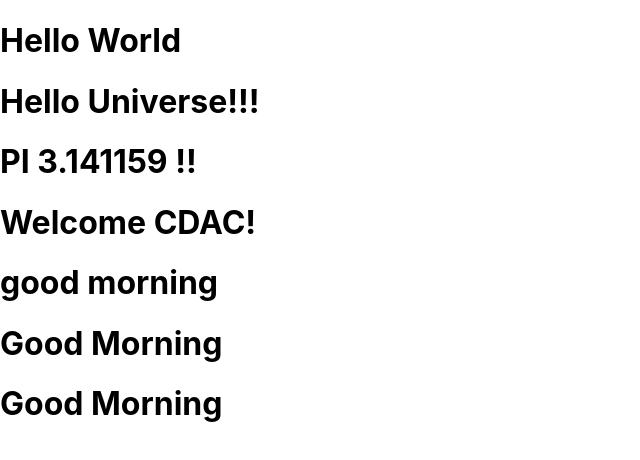
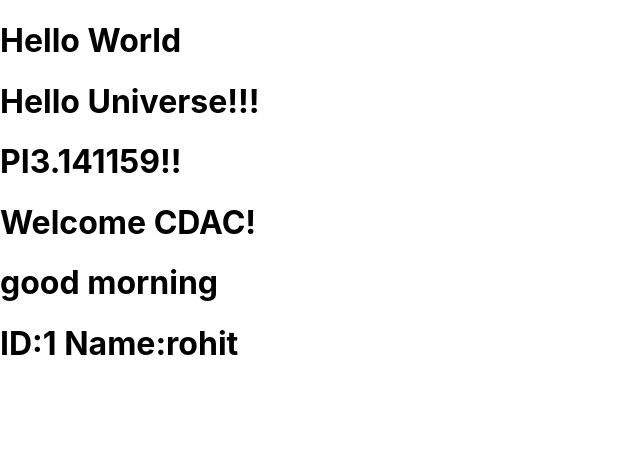
Before and after one commit to Poojakadam23/second-react-app, a React (Create React App) app: page / in a window 1280 px wide. Shown: the top 460 px of the page, without its empty margins (0-640 px from the left). Built offline with nearby package versions, Linux system fonts and the light colour scheme.

Commit message:
interpolation object

```diff
--- a/src/App.js
+++ b/src/App.js
@@ -1,28 +1,23 @@
 
-function App() {
-  let str = `Hello Universe!!!`;
-  let pi = 3.141159;
-  let active = true;
-  let isUserdLoggedIn = true;
+function App(){
+  let str=`Hello Universe!!!`;
+  let pi=3.141159;
+  let active=true;
+  let isUserLoggedIn = true;
+  let user = {id:1,name:"rohit"}
 
-  // JSX
-  return (
+  return(
     <>
-      <h1>Hello World</h1>
-      <h1>{str}</h1>
-      <h1>PI {pi} !!</h1>
-
-      {/**IF Logged In */}
-      {isUserdLoggedIn && <h1>Welcome CDAC!</h1>}
-
-      {/** Usage of Boolean */}
-      <h1>{active ? "good morning" : "good night"}</h1>
-
-      {/** MOST USEFUL  */}
-      {active && <h1>Good Morning</h1>}
-      {active ? <h1>Good Morning</h1> : <h1>Good Night</h1>}
+    <h1>Hello World</h1>
+    <h1>{str}</h1>
+    <h1>PI{pi}!!</h1>
+    {isUserLoggedIn && <h1>Welcome CDAC!</h1>}
+    <h1>{active?"good morning" : "good night"}</h1>
+    <h1>
+      ID:{user.id} Name:{user.name}
+    </h1>
     </>
   );
+
 }
-
 export default App;
```
